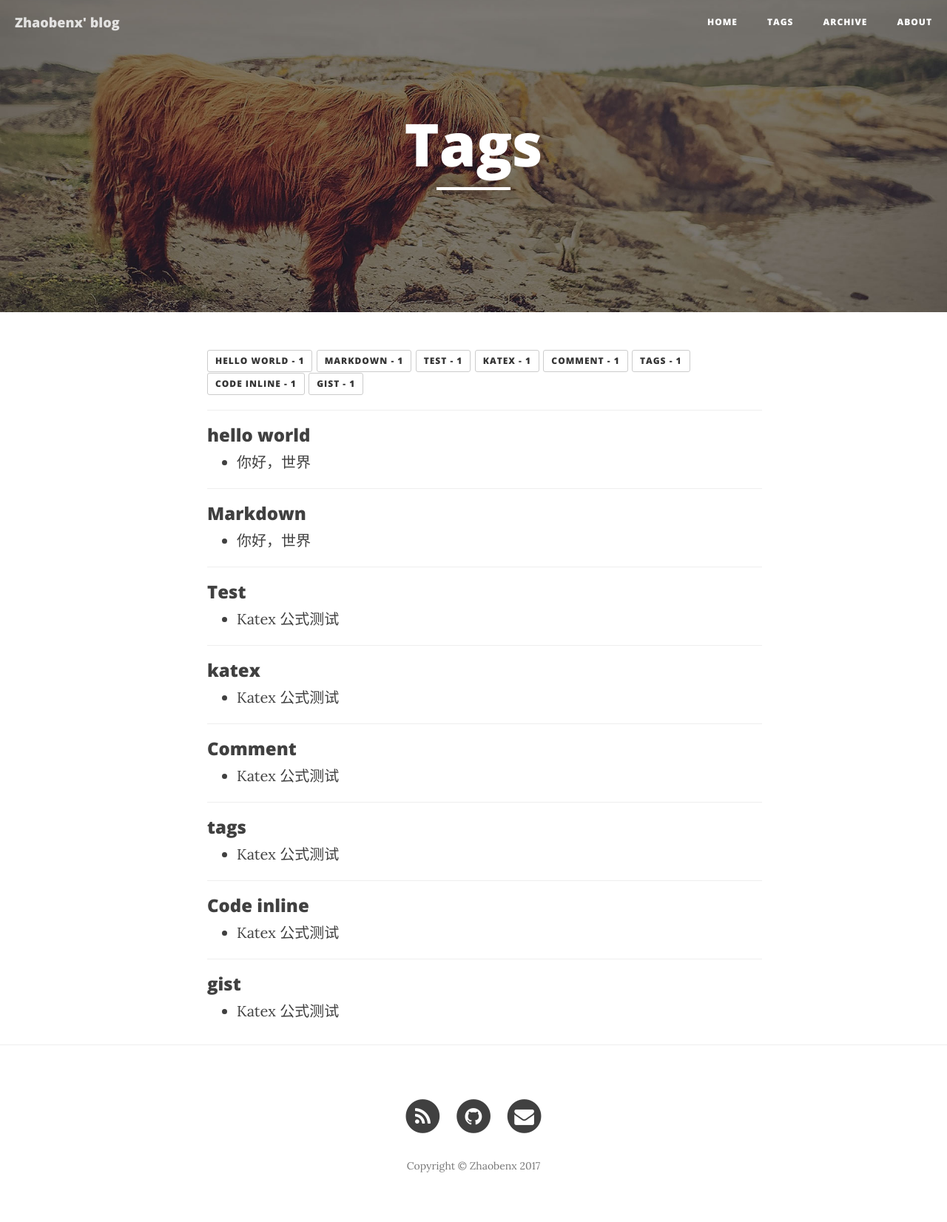
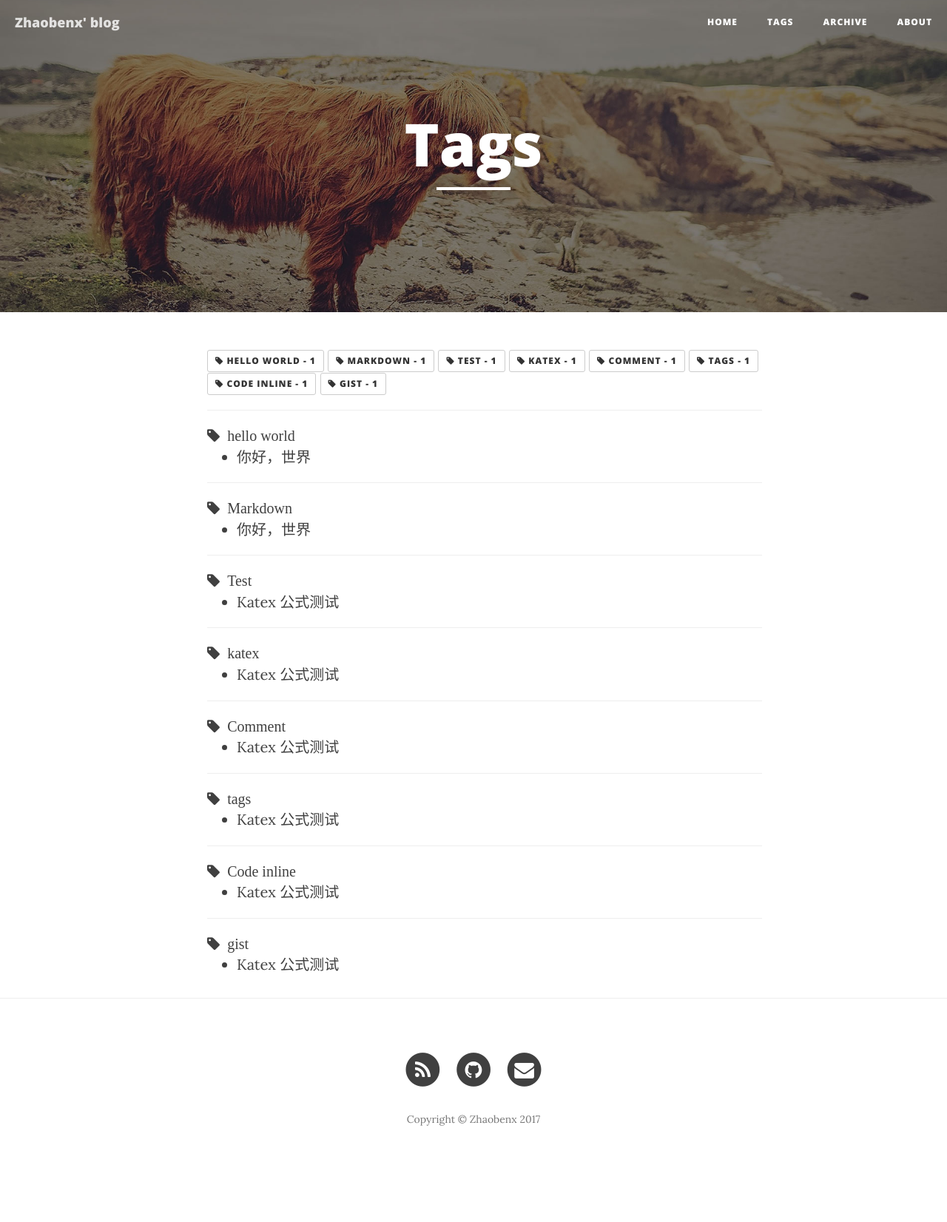
Before and after one commit to zhaobenx/zhaobenx.github.io, a Jekyll site: the page built from tags.html, in a window 1280 px wide. Shown: the whole page at 74% size. Built offline with Jekyll 4.4.1, drawn with Linux system fonts in a browser that asks for light colours; nearby versions of some CDN libraries; after the commit the page ends 1589 px from its top, so only the background shows below that.

```diff
--- a/tags.html
+++ b/tags.html
@@ -10,10 +10,10 @@ order: 2
     <div class="row">
         <div class="col-lg-8 col-md-10">
             {% assign tags_list = site.tags %} {% if tags_list.first[0] == null %} {% for tag in tags_list %}
-            <a class="btn btn-default btn-sm" href="#{{ tag }}-ref" role="button">{{ tag }}  <span>   - {{ site.tags[tag].size }}</span></a> {% endfor %} {% else %} {% for tag in tags_list %}
-            <a class="btn btn-default btn-sm" href="#{{ tag[0] }}-ref" role="button">{{ tag[0] }} <span>   - {{ tag[1].size }}</span></a> {% endfor %} {% endif %} {% for tag in site.tags %}
+            <a class="btn btn-default btn-sm" href="#{{ tag }}-ref" role="button"><i class="fa fa-tag"></i> {{ tag }}  <span>   - {{ site.tags[tag].size }}</span></a> {% endfor %} {% else %} {% for tag in tags_list %}
+            <a class="btn btn-default btn-sm" href="#{{ tag[0] }}-ref" role="button"><i class="fa fa-tag"></i> {{ tag[0] }} <span>   - {{ tag[1].size }}</span></a> {% endfor %} {% endif %} {% for tag in site.tags %}
             <hr>
-            <h3 id="{{ tag[0] }}-ref">{{ tag[0] }}</h3>
+            <i class="fa fa-tag"><a id="{{ tag[0] }}-ref">&nbsp; {{ tag[0] }}</a></i>
             <ul>
                 {% for node in tag[1] %} {% if node.title != null %} {% if group == null or group == node.group %} {% if page.url == node.url %}
                 <li class="active"><a href="{{ BASE_PATH }}{{ node.url }}" class="active">{{ node.title }}</a></li>
```
Also changed, not shown: _layouts/post.html (+7 -0 lines).
